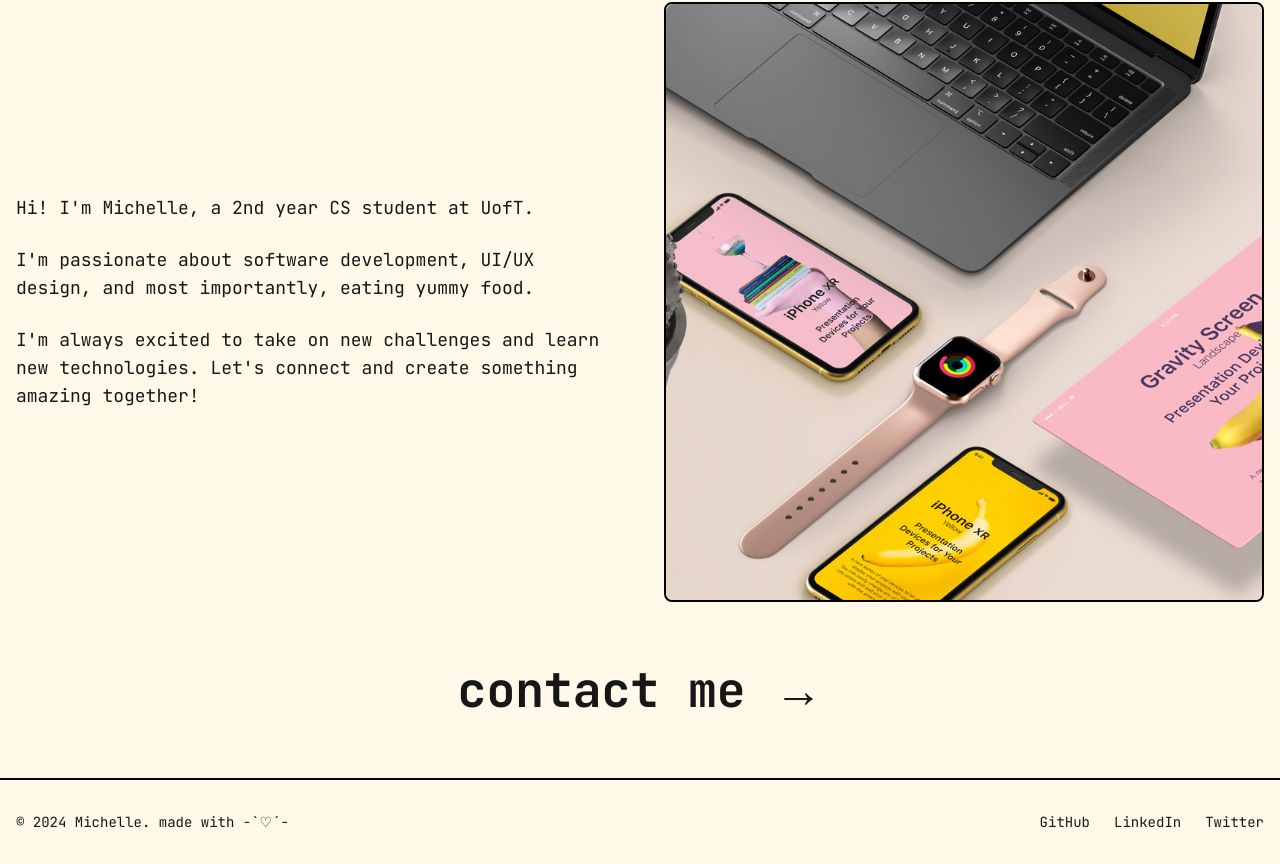
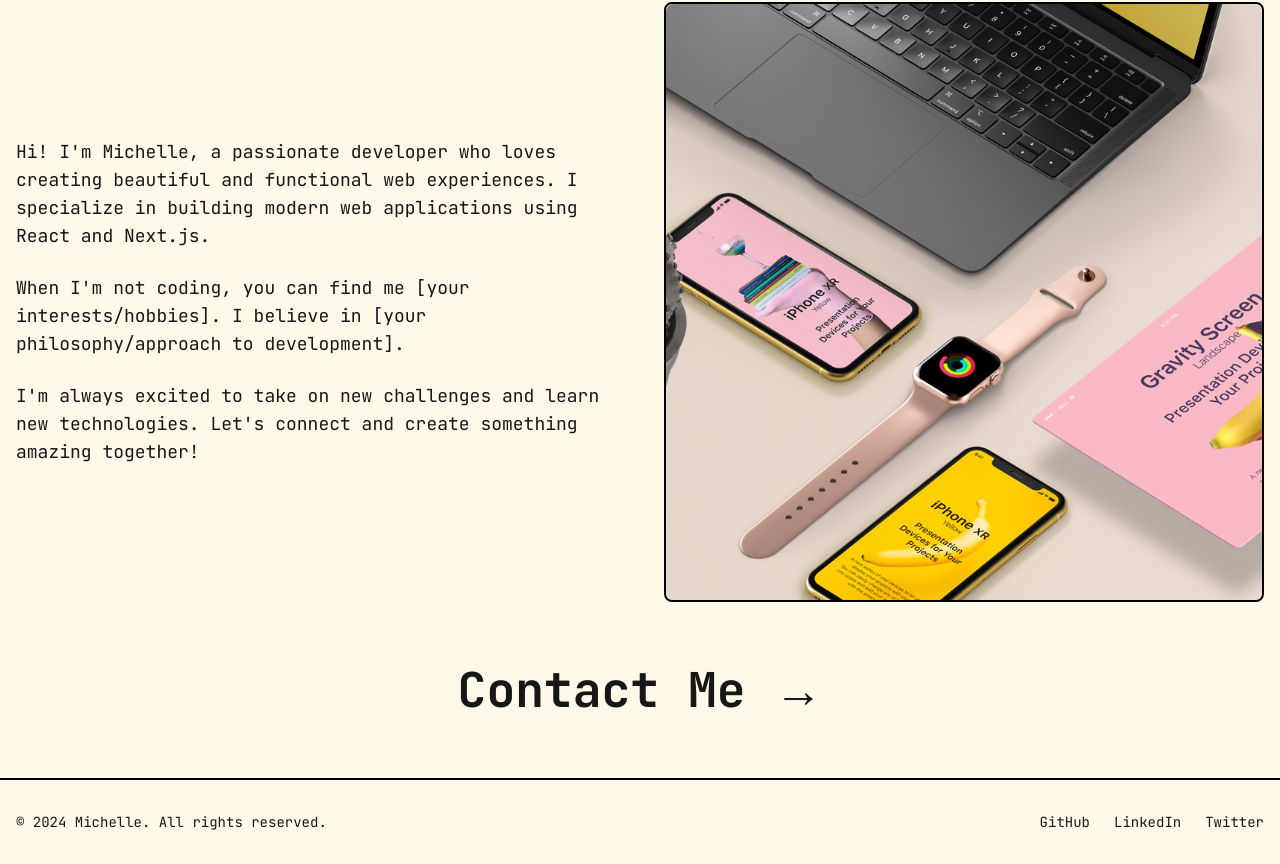
Before and after one commit to mzhang055/personal-website, a Next.js app in the folder next-app/: page / in a window 1280 px wide. Shown: the part 2407-3271 px from the top of the page. Built offline with nearby package versions, Linux system fonts and the light colour scheme.

Commit message:
Revert "update bio"
This reverts commit 028fbc56bc038989d3bdf2812803378f8130dd41.

```diff
--- a/next-app/src/app/page.tsx
+++ b/next-app/src/app/page.tsx
@@ -119,10 +119,11 @@ export default function Home() {
           {/* About Me Text */}
           <div className="space-y-6">
             <p className="text-lg font-jetbrains-mono">
-              Hi! I'm Michelle, a 2nd year CS student at UofT.
+              Hi! I'm Michelle, a passionate developer who loves creating beautiful and functional web experiences.
+              I specialize in building modern web applications using React and Next.js.
             </p>
             <p className="text-lg font-jetbrains-mono">
-              I'm passionate about software development, UI/UX design, and most importantly, eating yummy food.
+              When I'm not coding, you can find me [your interests/hobbies]. I believe in [your philosophy/approach to development].
             </p>
             <p className="text-lg font-jetbrains-mono">
               I'm always excited to take on new challenges and learn new technologies. Let's connect and create something amazing together!
@@ -149,7 +150,7 @@ export default function Home() {
           href="mailto:your.email@example.com"
           className="text-xl sm:text-2xl md:text-3xl lg:text-4xl xl:text-5xl font-bold font-jetbrains-mono hover:opacity-80 transition-opacity duration-300"
         >
-          contact me →
+          Contact Me →
         </a>
       </div>
 
@@ -158,7 +159,7 @@ export default function Home() {
         <div className="w-full max-w-7xl mx-auto px-4">
           <div className="flex flex-col md:flex-row justify-between items-center gap-4">
             <div className="text-sm font-jetbrains-mono">
-              © 2024 Michelle. made with -`♡´-
+              © 2024 Michelle. All rights reserved.
             </div>
             <div className="flex gap-6">
               <a
```
